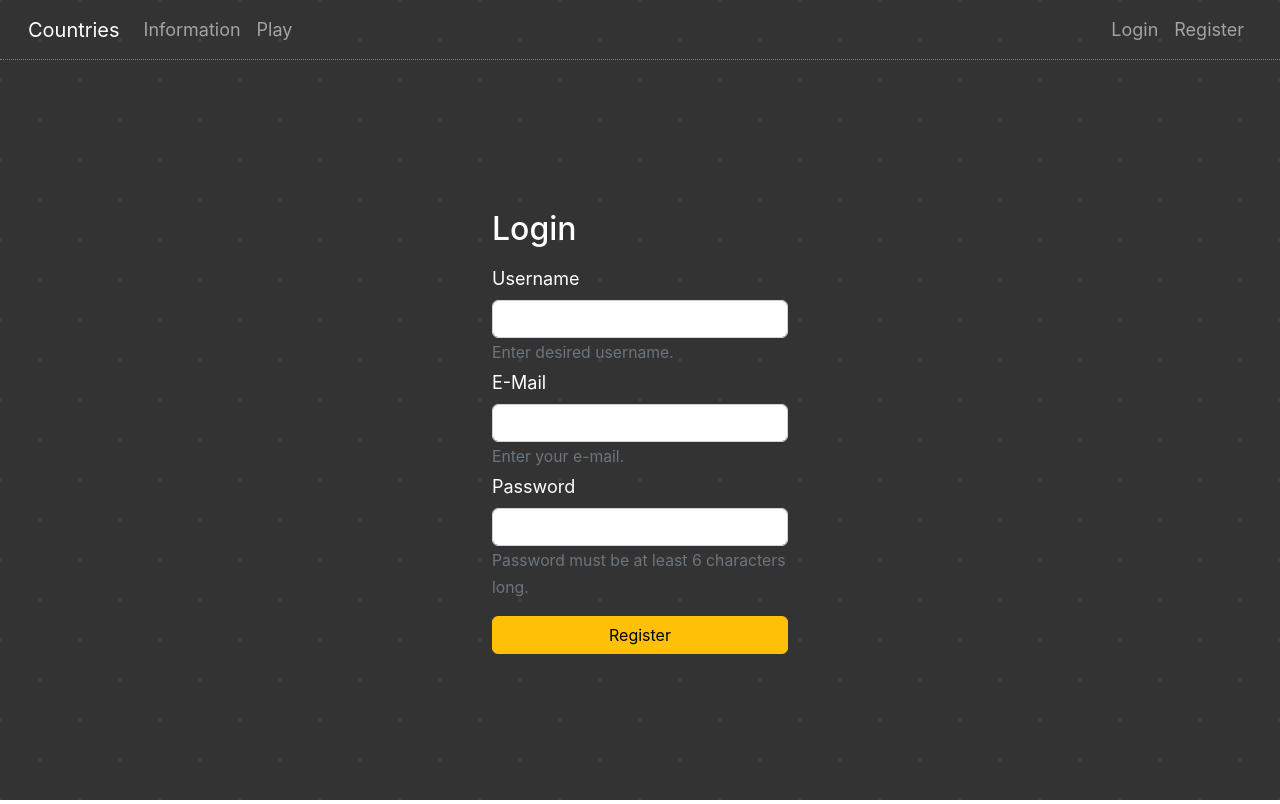
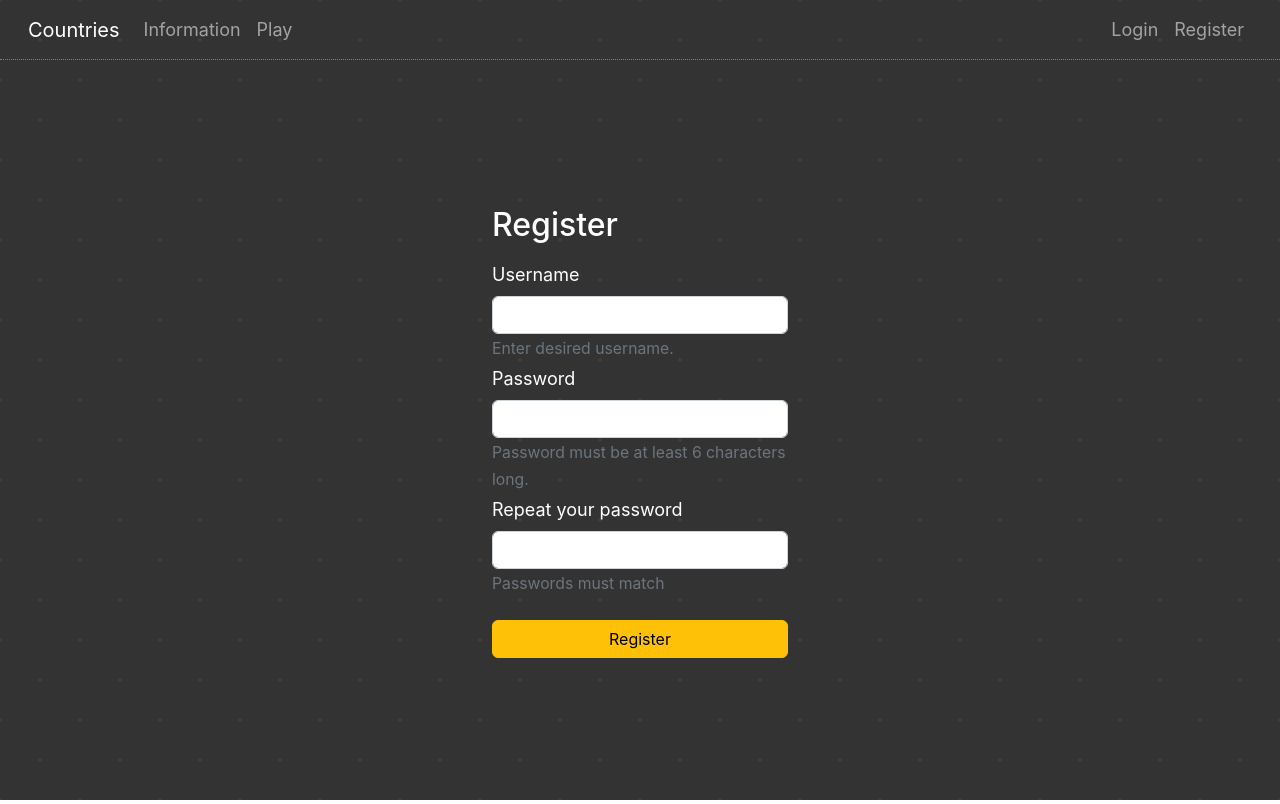
Before and after one commit to ViktorKorladinov/via-app, a React (Create React App) app: page /register in a window 1280 px wide. Built offline with nearby package versions, Linux system fonts and the light colour scheme; no server answers.

Commit message:
Login/Register + Logout functional

```diff
--- a/src/App.js
+++ b/src/App.js
@@ -1,40 +1,54 @@
-import React, {useEffect} from 'react'
+import React, { useEffect } from 'react'
 import styles from './App.module.css'
 import 'bootstrap/dist/css/bootstrap.min.css'
-import {useDispatch} from 'react-redux'
-import {getTheme} from './appReducer'
-import {BrowserRouter, Link} from 'react-router-dom'
-import {AppSwitch} from './appSwitch'
-import {Container, Nav, Navbar} from "react-bootstrap";
+import { useDispatch, useSelector } from 'react-redux'
+import { getTheme } from './appReducer'
+import { BrowserRouter, Link } from 'react-router-dom'
+import { AppSwitch } from './appSwitch'
+import { Container, Nav, Navbar } from 'react-bootstrap'
+import { checkAuth, logOut } from './features/auth/authSlice'
 
-function App() {
+function App () {
     let dispatch = useDispatch()
-    // const [colours, setColours] = useState({result: [[0, 0, 0]]});
     useEffect(() => {
         dispatch(getTheme())
+        dispatch(checkAuth())
     }, [dispatch])
+
+    function logout () {
+        dispatch(logOut())
+            .then(() => dispatch(checkAuth()))
+    }
+
     return (
         <div className={styles.App}>
             <BrowserRouter>
-                <Navbar variant="dark" style={{backgroundColor: "none", borderBottom: "1px dotted gray"}} expand="lg">
+                <Navbar variant="dark" style={{ backgroundColor: 'none', borderBottom: '1px dotted gray' }} expand="lg">
                     <Container fluid>
                         <Navbar.Toggle aria-controls="basic-navbar-nav"/>
-                        <Navbar.Brand className={"mx-3"}>Countries</Navbar.Brand>
+                        <Navbar.Brand className={'mx-3'}>Countries</Navbar.Brand>
                         <Navbar.Collapse id="basic-navbar-nav">
                             <Nav className="me-auto">
-                                <Nav.Link as={Link} to={"/info"}>Information</Nav.Link>
-                                <Nav.Link as={Link} to={"/game"}>Play</Nav.Link>
+                                <Nav.Link as={Link} to={'/info'}>Information</Nav.Link>
+                                <Nav.Link as={Link} to={'/game'}>Play</Nav.Link>
                             </Nav>
                             <Nav className="mx-3">
-                                <Nav.Link as={Link} to={"/login"}>Login</Nav.Link>
-                                <Nav.Link as={Link} to={"/register"}> Register</Nav.Link>
+                                {useSelector(state => state.auth.authenticated) ?
+                                    <Nav.Link as={Link} onClick={logout}> Log Out</Nav.Link>
+                                    :
+                                    <>
+                                        <Nav.Link as={Link} to={'/login'}>Login</Nav.Link>
+                                        <Nav.Link as={Link} to={'/register'}> Register</Nav.Link>
+                                    </>
+                                }
                             </Nav>
                         </Navbar.Collapse>
                     </Container>
                 </Navbar>
                 <AppSwitch/>
             </BrowserRouter>
-        </div>)
+        </div>
+    )
 }
 
 export default App
--- a/src/app/store.js
+++ b/src/app/store.js
@@ -2,6 +2,7 @@ import {configureStore} from '@reduxjs/toolkit';
 import europeMapReducer from '../features/europe_map/europeMapSlice'
 import infoPanelReducer from "../features/info_panel/infoPanelSlice";
 import gamePanelReducer from "../features/game_panel/gamePanelSlice";
+import authReducer from "../features/auth/authSlice";
 import appReducer from "../appReducer"
 
 export const store = configureStore({
@@ -9,6 +10,7 @@ export const store = configureStore({
         europeMap: europeMapReducer,
         infoPanel: infoPanelReducer,
         gamePanel: gamePanelReducer,
+        auth: authReducer,
         app: appReducer,
     },
 });
--- a/src/appSwitch.js
+++ b/src/appSwitch.js
@@ -1,17 +1,17 @@
 import React from 'react'
-import {Routes, Route} from 'react-router-dom'
-import {InfoPanel} from './features/info_panel/InfoPanel'
-import {GamePanel} from './features/game_panel/GamePanel'
+import { Routes, Route, Navigate } from 'react-router-dom'
+import { InfoPanel } from './features/info_panel/InfoPanel'
+import { GamePanel } from './features/game_panel/GamePanel'
 import styles from './App.module.css'
-import {Col, Container, Row} from 'react-bootstrap'
-import {EuropeMap} from './features/europe_map/EuropeMap'
-import {Auth} from "./features/auth/Auth";
+import { Col, Container, Row } from 'react-bootstrap'
+import { EuropeMap } from './features/europe_map/EuropeMap'
+import { Auth } from './features/auth/Auth'
 
-export function AppSwitch() {
-    function panel(T) {
+export function AppSwitch () {
+    function panel (T) {
         return (<Container fluid className={styles.main_container}>
             <Row>
-                <Col lg={8} className={"me-auto"} style={{maxHeight: "93vh"}}><EuropeMap/></Col>
+                <Col lg={8} className={'me-auto'} style={{ maxHeight: '93vh' }}><EuropeMap/></Col>
                 <Col lg={4}>
                     <T/>
                 </Col>
@@ -21,6 +21,7 @@ export function AppSwitch() {
 
     return (
         <Routes>
+            <Route path="/" element={<Navigate to="/info" replace/>}/>
             <Route path="/info" element={panel(InfoPanel)}/>
             <Route path="/game" element={panel(GamePanel)}/>
             <Route path="/login" element={<Auth/>}/>
--- a/src/features/auth/Auth.js
+++ b/src/features/auth/Auth.js
@@ -1,24 +1,44 @@
-import React from 'react'
+import React, { useEffect } from 'react'
 import Form from 'react-bootstrap/Form'
 import Button from 'react-bootstrap/Button'
-
 import styles from './Auth.module.css'
 import { Col, Container, Row } from 'react-bootstrap'
+import { useDispatch, useSelector } from 'react-redux'
+import { authenticate } from './authSlice'
+import { useNavigate } from "react-router-dom";
+
+
 
 export function Auth (props) {
+    const dispatch = useDispatch()
+    let navigate = useNavigate();
+    let auth = useSelector(state => state.auth.authenticated)
 
-    return (<Container fluid className={styles.authForm}>
+    useEffect(() => {
+        if (auth){
+            return navigate("/info");
+        }
+    },[auth, navigate]);
+
+    return (
+        <Container fluid className={styles.authForm}>
             <Row
-            className={'justify-content-lg-center align-items-lg-center h-100'}>
-            <Col lg={3}>
-                <h2 className={'mb-3'}>Login</h2>
-                <Form onSubmit={(event) => {
+                className={'justify-content-center align-items-center h-100'}>
+                <Col xs={11} sm={10} md={6} lg={3}>
+                    <h2 className={'mb-3'}>{props.register ? 'Register' : 'Login'}</h2>
+
+                    <Form autoComplete={'off'} onSubmit={(event) => {
                         event.preventDefault()
-                    let childCount = event.target['childElementCount'] - 1 // minus button
+                        let childCount = event.target['childElementCount'] - 1 // last element is the button
+                        let userInfo = {}
                         for (let i = 0; i < childCount; i++) {
-                        console.log(event.target[i])
+                            let { value, id } = event.target[i]
+                            userInfo['credentials'] = { ...userInfo['credentials'], [id]: value }
+                            userInfo['registration'] = props.register !== undefined
                         }
+                        dispatch(authenticate(userInfo))
                     }}>
+
                         <Form.Group className="mb-1" controlId="username">
                             <Form.Label>Username</Form.Label>
                             <Form.Control type="text"/>
@@ -28,24 +48,26 @@ export function Auth (props) {
                                     : 'The username you\'ve registered with.'}
                             </Form.Text>
                         </Form.Group>
-                    {props.register ? <Form.Group className="mb-1"
-                                                  controlId="formBasicEmail">
 
-                        <Form.Label>E-Mail</Form.Label>
-                        <Form.Control type="email"/>
-                        <Form.Text className="text-muted">
-                            Enter your e-mail.
-                        </Form.Text>
-                    </Form.Group> : <></>}
-
-                    <Form.Group className="mb-3" controlId="formBasicPassword">
+                        <Form.Group className="mb-1"
+                                    controlId="password">
                             <Form.Label>Password</Form.Label>
                             <Form.Control type="password"/>
                             {props.register ? <Form.Text className="text-muted">
                                 Password must be at least 6 characters long.
-                        </Form.Text> : <></>}
+                            </Form.Text> : ''}
                         </Form.Group>
-                    <div className={'d-grid'}>
+
+                        {props.register ?
+                            <Form.Group className="mb-1" controlId="password">
+                                <Form.Label>Repeat your password</Form.Label>
+                                <Form.Control type="password"/>
+                                <Form.Text className="text-muted">
+                                    Passwords must match
+                                </Form.Text>
+                            </Form.Group> : <></>}
+
+                        <div className="d-grid mt-4">
                             <Button variant="warning" type="submit">
                                 {props.register ? 'Register' : 'Login'}
                             </Button>
--- /dev/null
+++ b/src/features/auth/authSlice.js
@@ -0,0 +1,55 @@
+import { createAsyncThunk, createSlice } from '@reduxjs/toolkit'
+
+export const authenticate = createAsyncThunk('auth/register', async (userInfo, thunkAPI) => {
+    let { credentials, registration } = userInfo
+    if (thunkAPI.getState()['auth']['authenticated']) {
+        return { authenticated: true }
+    }
+    let type = registration ? 'register' : 'login'
+    return fetch(`http://localhost:8182/auth/${type}`, {
+        method: 'POST', credentials: 'include', headers: {
+            'Accept': 'application/json', 'Content-Type': 'application/json'
+        }, body: JSON.stringify(credentials)
+    }).then(response => {
+        let bool = false
+        if (response.status === 200) {
+            bool = true
+            sessionStorage.setItem('status', 'loggedIn')
+        }
+        return { authenticated: bool }
+    })
+})
+
+export const checkAuth = createAsyncThunk('auth/check', async (thunkAPI) => {
+    let bool = false
+    if (sessionStorage.getItem('status') === 'loggedIn') bool = true
+    return { authenticated: bool }
+})
+
+export const logOut = createAsyncThunk('auth/logOut', async (thunkAPI) => {
+    sessionStorage.setItem('status', 'loggedOut')
+    document.cookie = ""
+    return { authenticated: false }
+})
+
+const initialState = {
+    authenticated: false, ongoing: false
+}
+
+export const authSlice = createSlice({
+    name: 'auth', initialState, extraReducers: (builder) => {
+        builder
+            .addCase(authenticate.pending, (state, action) => {
+                state.ongoing = true
+            })
+            .addCase(authenticate.fulfilled, (state, action) => {
+                state.ongoing = false
+                state.authenticated = action.payload.authenticated
+            })
+            .addCase(checkAuth.fulfilled, (state, action) => {
+                state.authenticated = action.payload.authenticated
+            })
+    },
+})
+
+export default authSlice.reducer
--- a/src/features/game_panel/GamePanel.js
+++ b/src/features/game_panel/GamePanel.js
@@ -1,11 +1,12 @@
 import React, {useEffect} from 'react';
-// import {useDispatch} from "react-redux";
+import {useDispatch} from "react-redux";
+import { fetchRegions } from './gamePanelSlice'
 
 export function GamePanel() {
-    // let dispatch = useDispatch()
+    let dispatch = useDispatch()
 
     function getAllRegions() {
-        // dispatch()
+        dispatch(fetchRegions())
         console.log("Loading all regions..")
     }
 
```
Lines whose indentation alone changed are shown as unchanged.
